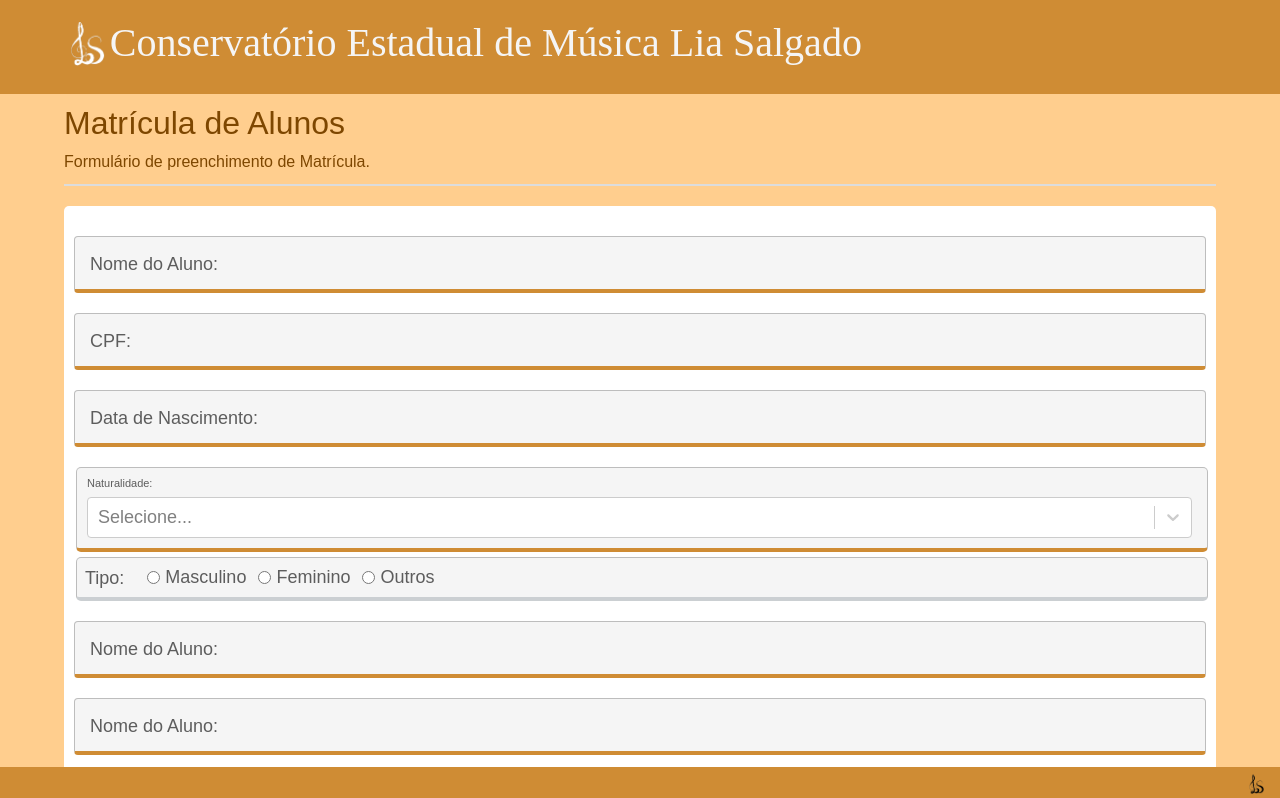
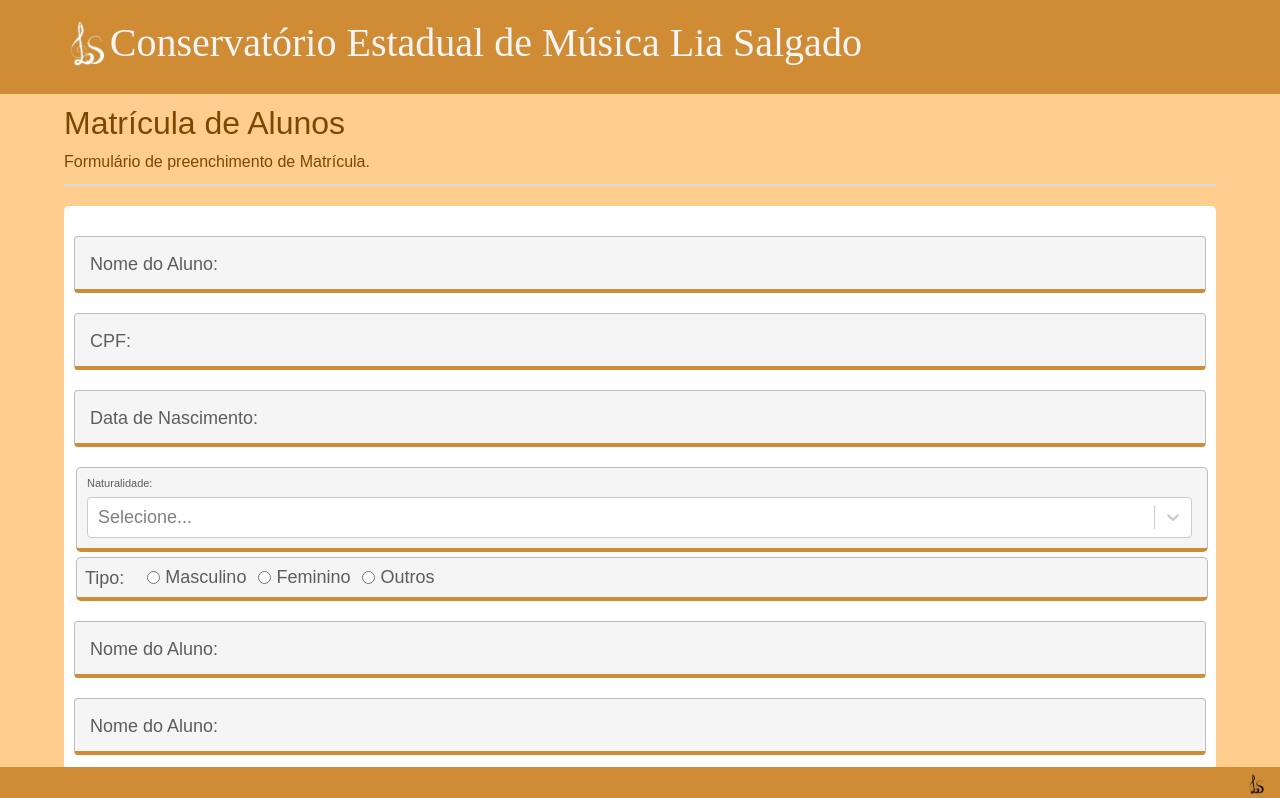
Before and after one commit to marcosoliveira78/cemliasalgado, a React (Create React App) app: page /matricula in a window 1280 px wide. Shown: the top 798 px of the page. Built offline with nearby package versions, Linux system fonts and the light colour scheme; data requests are answered from the project's data file; a web font is replaced by a local one.

Commit message:
Ajuste cores Radio Button

```diff
--- a/src/index.css
+++ b/src/index.css
@@ -313,12 +313,12 @@ justify-content: flex-start;
   padding-bottom: 5px;
   padding-top: 5px;
   margin-top: 5px;
-  border-bottom: 4px solid #a9afb58a;
+  border-bottom: 4px solid #cf8c34;
 
 }
 
 .TipoContainer:hover {
-border-bottom: 4px solid var(--primary) !important;
+border-bottom: 4px solid #cf8c34 !important;
 };
 
 .title {
```
